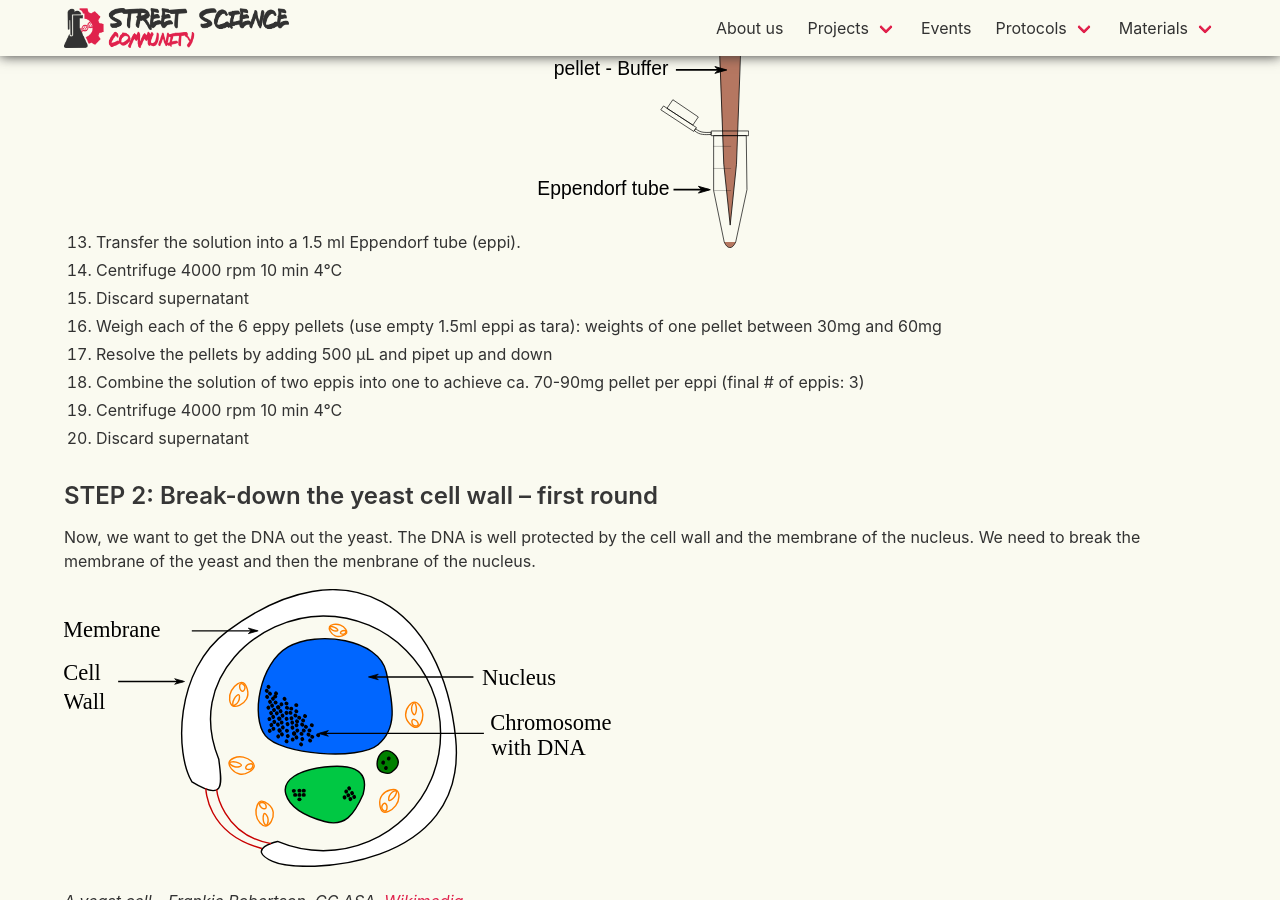
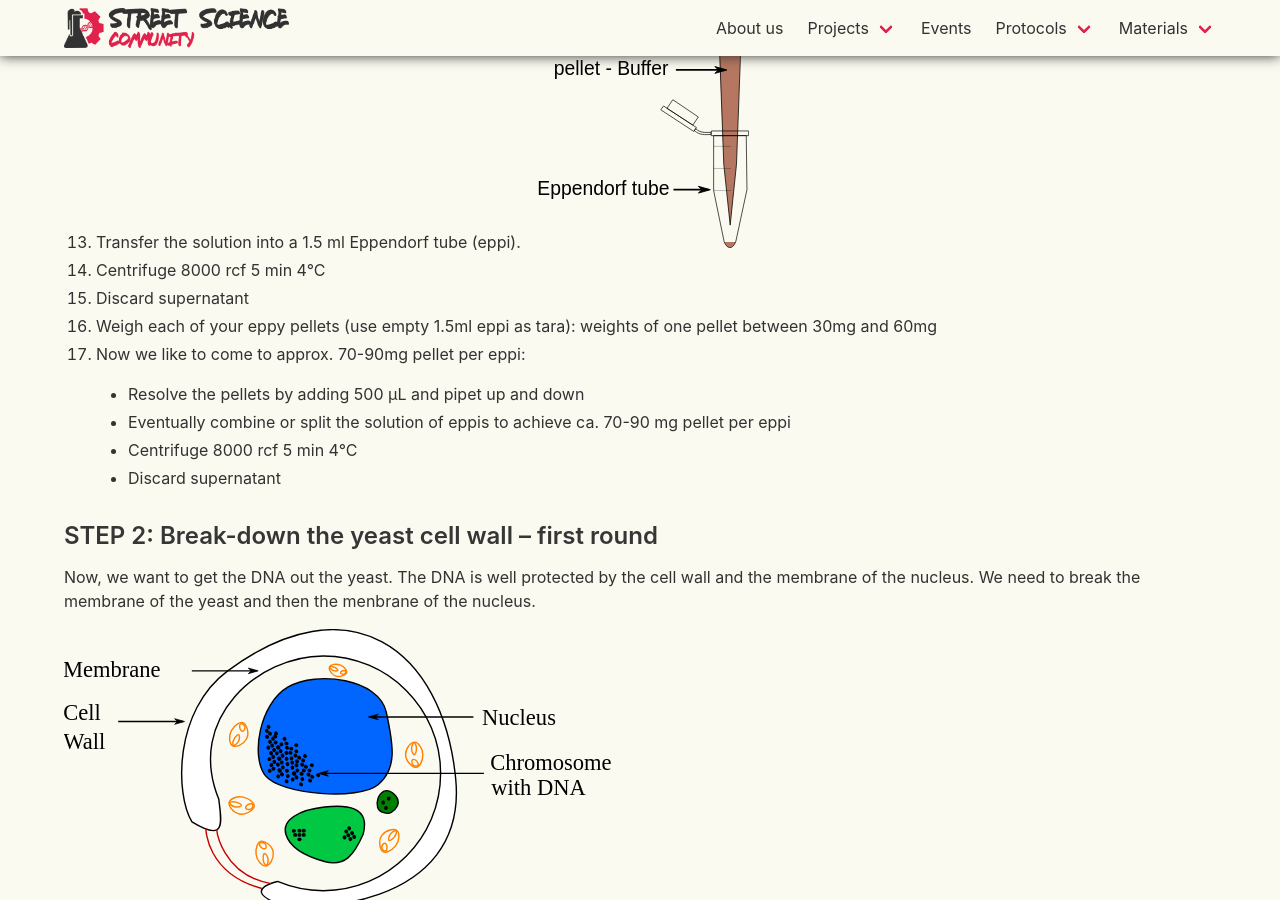
Before and after one commit to StreetScienceCommunity/StreetScienceCommunity.github.io, a Jekyll site: the page built from _protocols/new-dna-extraction.md, in a window 1280 px wide and 900 px high, scrolled down 4054 px. Built offline with Jekyll 4.4.1, drawn with Linux system fonts in a browser that asks for light colours; nearby versions of some CDN libraries; some of the changed text lies outside the part shown.

Commit message:
changes from Martina

```diff
--- a/_protocols/new-dna-extraction.md
+++ b/_protocols/new-dna-extraction.md
@@ -64,13 +64,14 @@
 12. Resuspend the cells (with ca. 1ml 1M TrisHCl buffer pH 7.4)
 13. Transfer the solution into a 1.5 ml Eppendorf tube (eppi).
    ![](/images/protocols/beer-dna-extraction/transfer_to_eppendorf.svg){: width="20%"}
-14. Centrifuge 4000 rpm 10 min 4°C
+14. Centrifuge 8000 rcf 5 min 4°C
 15. Discard supernatant
-16. Weigh each of the 6 eppy pellets (use empty 1.5ml eppi as tara): weights of one pellet between 30mg and 60mg
-17. Resolve the pellets by adding 500 μL and pipet up and down
-18. Combine the solution of two eppis into one to achieve ca. 70-90mg pellet per eppi (final # of eppis: 3)
-19. Centrifuge 4000 rpm 10 min 4°C
-20. Discard supernatant
+16. Weigh each of your eppy pellets (use empty 1.5ml eppi as tara): weights of one pellet between 30mg and 60mg
+17. Now we like to come to approx. 70-90mg pellet per eppi:
+	- Resolve the pellets by adding 500 μL and pipet up and down
+	- Eventually combine or split the solution of eppis to achieve ca. 70-90 mg pellet per eppi
+	- Centrifuge 8000 rcf 5 min 4°C
+	- Discard supernatant
 
 
 
@@ -83,10 +84,10 @@
 
 - Suspend cells:
  1. add an appropriate amount of the Y-PER Reagent. Scale the amount of Y-PER Reagent accordingly, maintaining a ratio of 8μL/1mg pellet.
-	- We assume all pellets correspond to 80 mg and added 640µl Y-PER
+	- For symplification we assume all pellets correspond to 80 mg and added 640µl Y-PER
  2. Mix by pipetting up and down until the mixture is homogenous
-- Incubate at 65°C for 10 minutes. (can be extended – SHOULD BE EXTENDED??)
-- Centrifuge at 13,000 × g for 5 minutes
+- Incubate at 65°C for 10 - 30 minutes.
+- Centrifuge at 13,000 rcf for 5 minutes
 - Discard supernatant
 
 
@@ -95,13 +96,13 @@
 - Add 400μL of DNA Releasing Reagent A
 - Add 400μL of DNA Releasing Reagent B
 - Mix by pipetting up and down until the mixture is homogenous
-- Incubate at 65°C for 10 minutes. (can be extended – SHOULD BE EXTENDED??)
+- Incubate at 65°C for 10 - 30 minutes.
 
 
 ### STEP 4: Stop protein activity in the solution
 - Add 200μL of Protein Removal Reagent to mixture
 - Invert eppy several times (>20x)
-- Centrifuge at least 13,000 × g for 5 minutes
+- Centrifuge at least 13,000 rcf for 5 minutes
 - Transfer supernatant (only 900µl!!!!!) to a new 1.5mL eppy
   - try to not touch the pellet with the pipet tip
 
@@ -109,7 +110,7 @@
 ### STEP 5: Separate the DNA from other molecules
 - Add 600μL isopropyl alcohol to fill tube
 - Invert eppy several times gently (>20x)
-- Separate DNA by centrifuging the mixture at 13,000 × g for 10 minutes.
+- Separate DNA by centrifuging the mixture at 13,000 rcf for 10 minutes.
  - The DNA be at the bottom of the eppy (pellet)
 - Remove supernatant, being careful not to discard any of the pellet, which is clear and hard to see.
 
@@ -117,7 +118,7 @@
 ### STEP 6: Wash the DNA to remove unwanted substances
 - Add 1.5mL of 70% ethanol to the pellet
 - invert eppy several times (>20x)
-- Centrifuge at 13,000 × g for 1 minute to wash off any residual salts or cellular debris clinging to the DNA or tube.
+- Centrifuge at 13,000 rcf for 1 minute to wash off any residual salts or cellular debris clinging to the DNA or tube.
 - Invert the eppy carfully but in one go to remove the liquide, without damageing the pellet
 - to dry any residual ethanol before proceeding to Step 7 place the eppy up side down on a tissue. (took approx. 30-45min)
 
```
